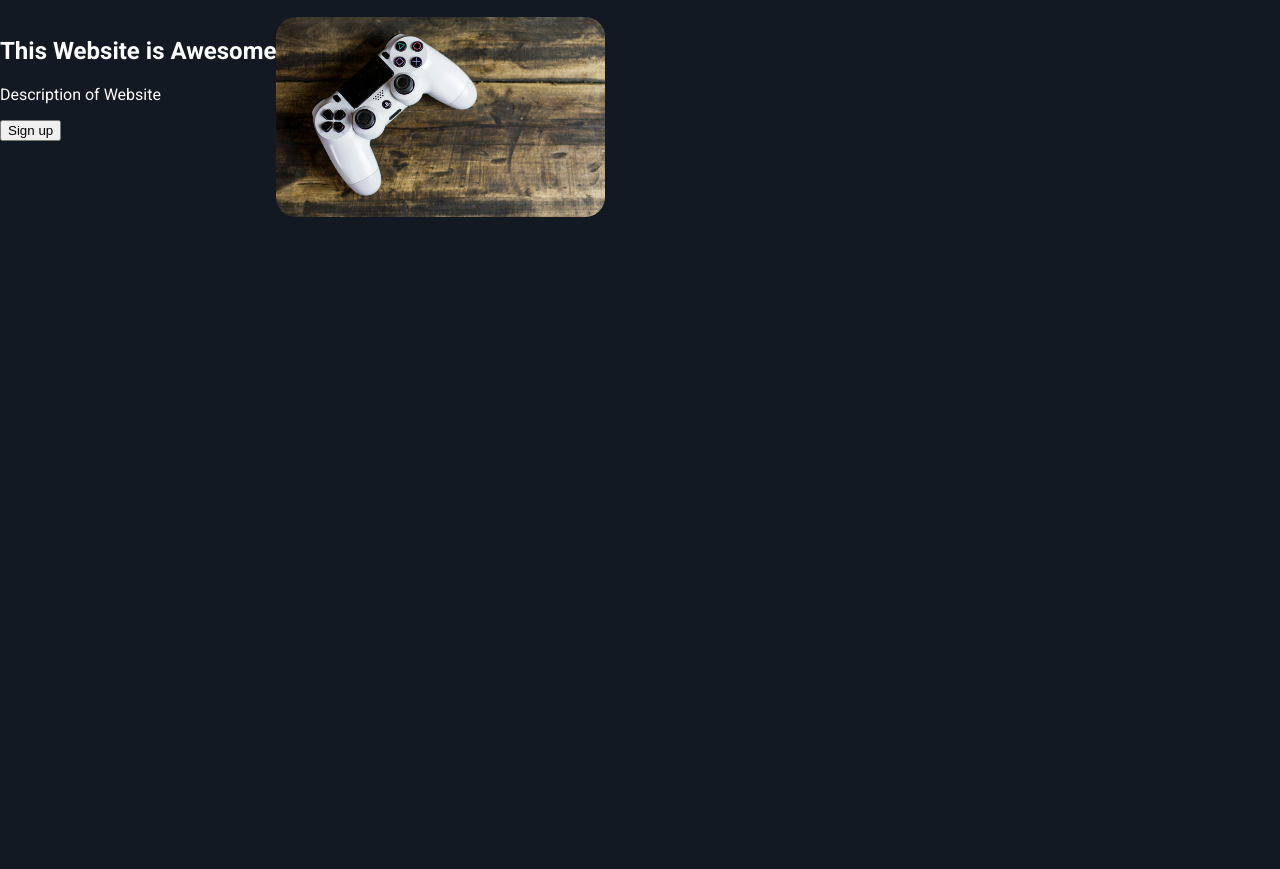
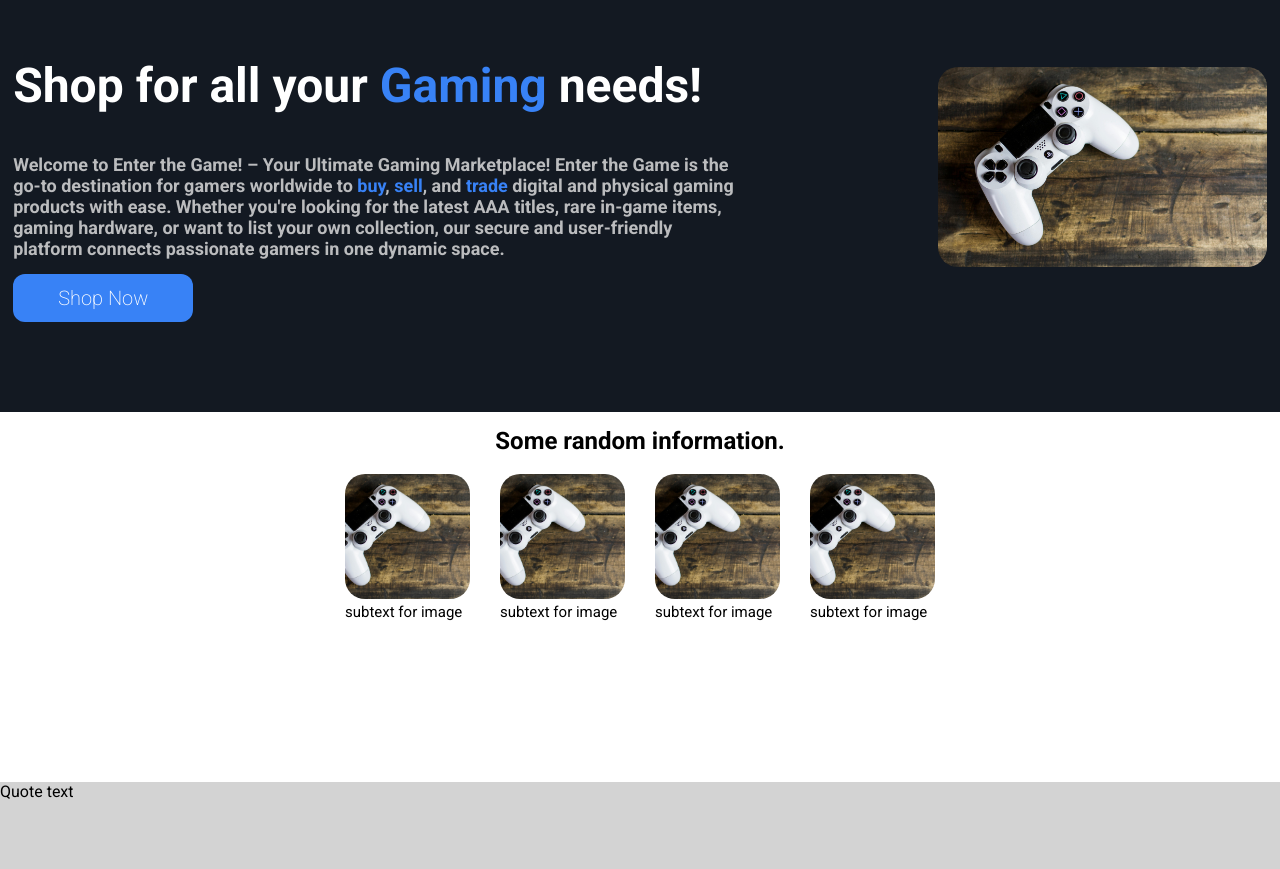
Before and after one commit to Jaydoh19/landing-page, a plain HTML site: page index.html in a window 1280 px wide. Shown: the part 83-952 px from the top of the page. Before the commit the page ends 800 px from the top, so only its background shows below. Drawn offline with Linux system fonts and the light colour scheme.

Commit message:
Finish html for whole website and finish css for header section

```diff
--- a/index.html
+++ b/index.html
@@ -31,17 +31,64 @@
     </header>
    <section>
     <div class="section1">
-      <div>
-        <h1>This Website is Awesome</h1>
-        <p>Description of Website</p>
-        <button>Sign up</button>
+      <div class="section1-header-container">
+        <h1 class="header1">Shop for all your <span class="span">Gaming</span> needs!</h1>
+        <h2 class="description-header">Welcome to Enter the Game! – Your Ultimate Gaming Marketplace!
+           Enter the Game is the go-to destination for gamers worldwide to <span class="span">buy</span>, <span class="span">sell</span>, and <span class="span">trade</span> digital
+            and physical gaming products with ease. Whether you're looking for the latest AAA titles,
+             rare in-game items, gaming hardware, or want to list your own collection, our secure and
+             user-friendly platform connects passionate gamers in one dynamic space.</h2>
+        <button class="section1-button">Shop Now</button>
       </div>
       <div>
         <img class="gaming-image"src="images/pexels-pixabay-275033.jpg">
       </div>
     </div>
    </section>
+   <section class="section2">
+    <div>
+      <h1 class="section2-header">Some random information.</h1>
+    </div>
+    <div class="section2-content">
+      <div>
+        <img class="section2-imgs" src="images/pexels-pixabay-275033.jpg">
+        <p class="section2-text">subtext for image</p>
+      </div>
+      <div>
+        <img class="section2-imgs" src="images/pexels-pixabay-275033.jpg">
+        <p class="section2-text">subtext for image</p>
+      </div>
+      <div>
+        <img class="section2-imgs" src="images/pexels-pixabay-275033.jpg">
+        <p class="section2-text">subtext for image</p>
+      </div>
+      <div>
+        <img class="section2-imgs" src="images/pexels-pixabay-275033.jpg">
+        <p class="section2-text">subtext for image</p>
+      </div>
+    </div>
+   </section>
+   <section class="section3">
+    <div class="section3-content">
+      <p class="quote-text">Quote text</p>
+    </div>
+   </section>
+   <section class=section4>
+      <div class="section4-content">
+        <div>
+          <p>Call to action! It's time!</p>
+          <p>Sign up for  our product by clicking </p>
+        </div>
+        <div>
+          <button>Sign up</button>
+        </div>
+      </div>
+   </section>
+   <section class="footer">
+    <div class="footer-content">
+      <p class="copyright-text">Copyright &#169; The Odin Project 2025</p>
+    </div>
+   </section>
   </main>
 </body>
-
 </html>
--- a/styles/body.css
+++ b/styles/body.css
@@ -2,6 +2,7 @@
 body{
   font-family: Roboto, Arial;
   padding-top: 100px;
-  margin: 0;
+  margin: 0 auto;
+  overflow-x: hidden;
   background-color: #131922;
 }
--- a/styles/general.css
+++ b/styles/general.css
@@ -4,9 +4,118 @@
   margin-top: 0;
   display:flex;
   background-color: #131922;
+  justify-content: center;
+  gap: 200px;
+  align-items: center;
+  padding-bottom: 70px;
+}
+
+.header1{
+  font-size: 48px;
+  white-space: nowrap;
+}
+
+.description-header{
+  font-size: 18px;
+  color: #bbbcbe;
+  max-width: 725px;
+}
+
+.section1-button{
+  font-family: Roboto;
+  background-color: #3882F6;
+  color: white;
+  border: 0;
+  padding: 12px 45px;
+  border-radius: 12px;
+  font-weight: 200;
+  font-size: 20px;
+  transition: transform 0.3s, background-color 0.3s, color 0.3s, border-radius 0.3s;
+  cursor: pointer;
+  margin-left: 0;
+}
+
+.section1-button:hover{
+  background-color: white;
+  color:#3882F6;
+  border-radius: 15px;
+  font-weight: 200;
+  transform: scale(1.1);
+}
+
+.span{
+  color: #3882F6;
 }
 
 .gaming-image{
   height: 200px;
   border-radius: 20px;
 }
+
+.section2{
+  background-color: white;
+  height: 370px;
+}
+
+.section2-imgs{
+  height: 125px;
+  width: 125px;
+  aspect-ratio: 1 / 1;
+  object-fit: cover;
+  border-radius: 20px;
+}
+
+.section2-content{
+  display: flex;
+  align-items: center;
+  justify-content: center;
+  gap: 30px;
+}
+
+.section2-text {
+  margin-top: 0px;
+  margin-bottom: 0px;
+  font-size: 15px;
+}
+
+.section2-header{
+  text-align: center;
+  padding-top: 15px;
+}
+
+.section3{
+  background-color: lightgray;
+  height: 370px;
+}
+
+.quote-text{
+  margin-top: 0px;
+}
+
+.section4{
+  background-color: white;
+  height: 370px;
+}
+
+.section4-content{
+  display: flex;
+  align-items: center;
+  justify-content: space-around;
+}
+
+.footer{
+  display: flex;
+  justify-content: center;
+  align-items: center;
+  height: 70px;
+}
+
+.footer-content{
+  text-align: center;
+}
+
+.copyright-text{
+  color: white;
+  font-size: 12px;
+
+}
```
